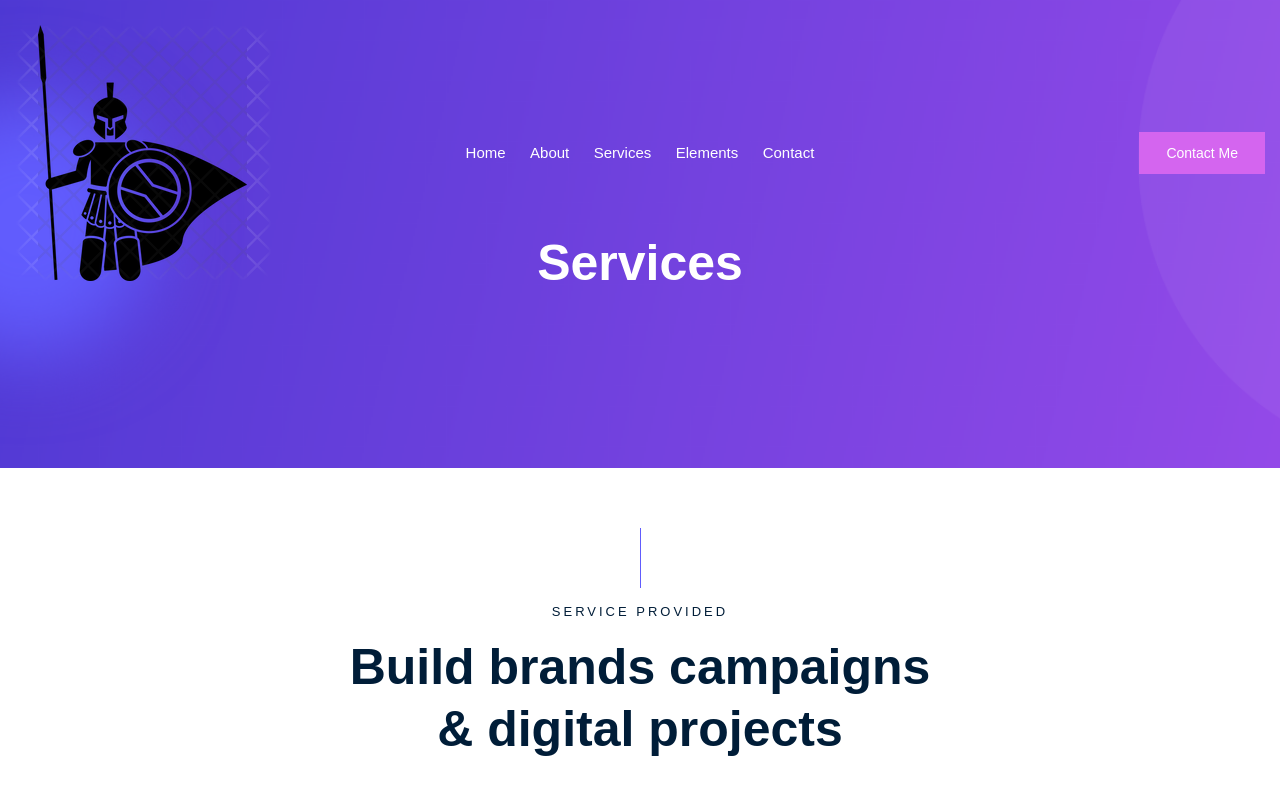
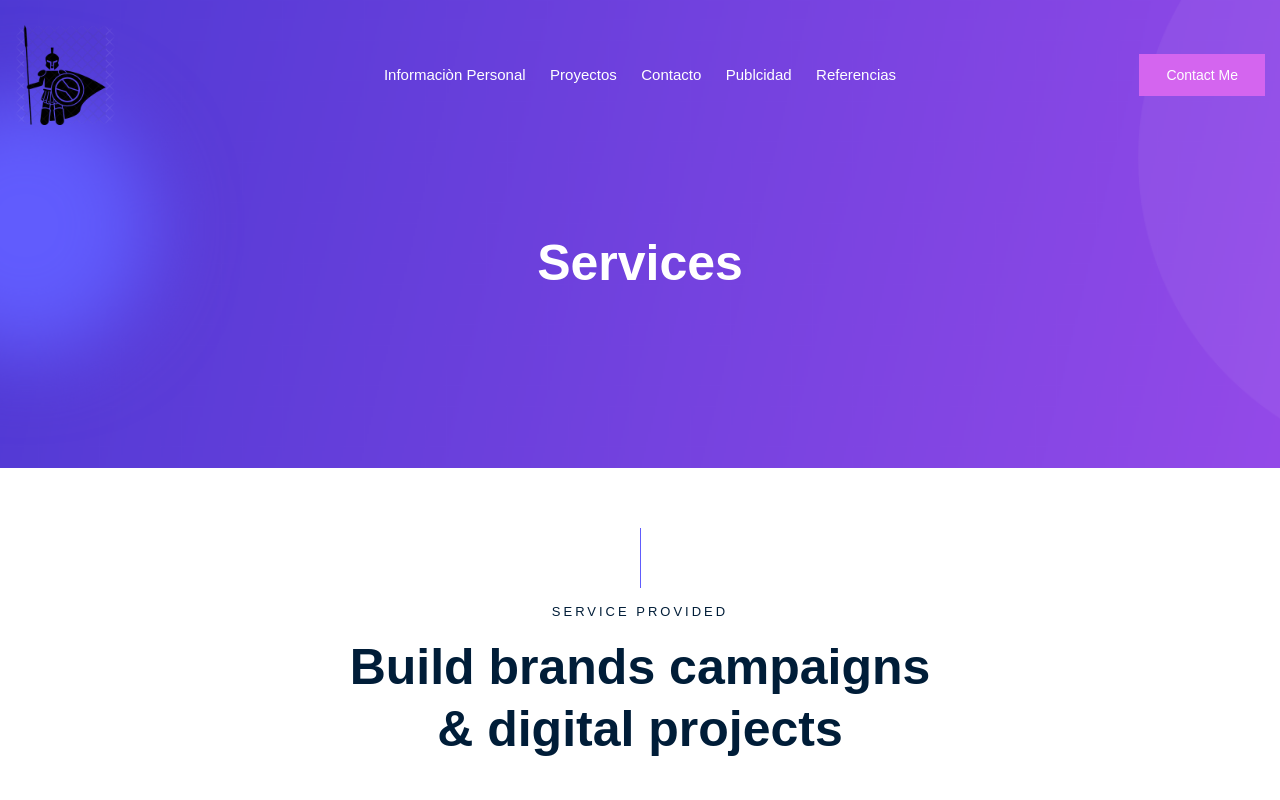
Before and after one commit to SAYANGUZMAN98/Proyecto-1-Web-Site, a plain HTML site: page services.html in a window 1280 px wide. Shown: the top 800 px of the page. Drawn offline with Linux system fonts and the light colour scheme; files whose address does not match are found by name; a web font is replaced by a local one.

Commit message:
Update services.html

```diff
--- a/services.html
+++ b/services.html
@@ -31,7 +31,7 @@
             <p class="browserupgrade">You are using an <strong>outdated</strong> browser. Please <a href="https://browsehappy.com/">upgrade your browser</a> to improve your experience and security.</p>
         <![endif]-->
 
-    <!-- header-start -->
+     <!-- header-start -->
     <header>
         <div class="header-area ">
             <div id="sticky-header" class="main-header-area">
@@ -40,7 +40,7 @@
                         <div class="col-xl-3 col-lg-2">
                             <div class="logo">
                                 <a href="index.html">
-                                    <img src="img/logo.png" alt="">
+                                    <img src="img/logo.png" alt="" width="100" height="100">
                                 </a>
                             </div>
                         </div>
@@ -48,11 +48,12 @@
                             <div class="main-menu  d-none d-lg-block">
                                 <nav>
                                     <ul id="navigation">
-                                        <li><a class="active" href="index.html">home</a></li>
-                                        <li><a href="about.html">About</a></li>
-                                        <li><a href="services.html">Services</a></li>
-                                        <li><a href="elements.html">elements</a></li>
-                                        <li><a href="contact.html">Contact</a></li>
+                                        <li><a class="active" href="index.html">Informaciòn Personal</a></li>
+                                        <li><a href="about.html">Proyectos</a></li>
+                                        <li><a href="contact.html">Contacto</a></li>
+                                        <li><a href="services.html">Publcidad</a></li>
+                                        <li><a href="elements.html">Referencias</a></li>
+
                                     </ul>
                                 </nav>
                             </div>
@@ -60,7 +61,7 @@
                         <div class="col-xl-3 col-lg-3 d-none d-lg-block">
                             <div class="Appointment">
                                 <div class="book_btn d-none d-lg-block">
-                                    <a  href="#">Contact Me</a>
+                                    <a  href="contact.html">Contact Me</a>
                                 </div>
                             </div>
                         </div>
```
